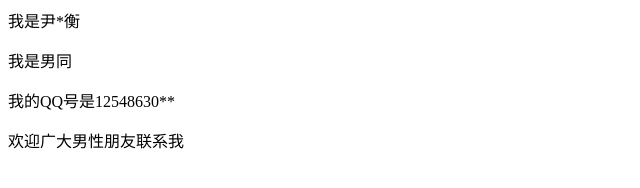
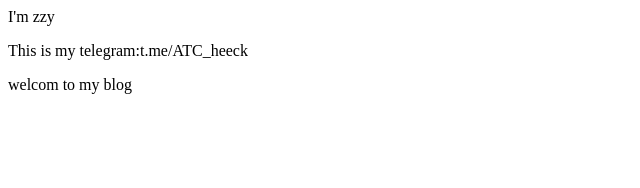
Before and after one commit to zzysboss/ATC_heeck, a plain HTML site: page index.html in a window 1280 px wide. Shown: the whole page, without its empty margins (0-640 px from the left). Drawn offline with Linux system fonts and the light colour scheme.

Commit message:
Update index.html

```diff
--- a/index.html
+++ b/index.html
@@ -1,9 +1,12 @@
 <div>
 
-<p>我是尹*衡</p>
-<p>我是男同</p>
-<p>我的QQ号是12548630**</p>
+<p>I'm zzy</p>
+<p>This is my telegram:t.me/ATC_heeck</p>
+<p></p>
 </div>
 <div>
-<p>欢迎广大男性朋友联系我</p>
+<p>welcom to my blog</p>
 </div>
+<div>
+
+</div>
```
